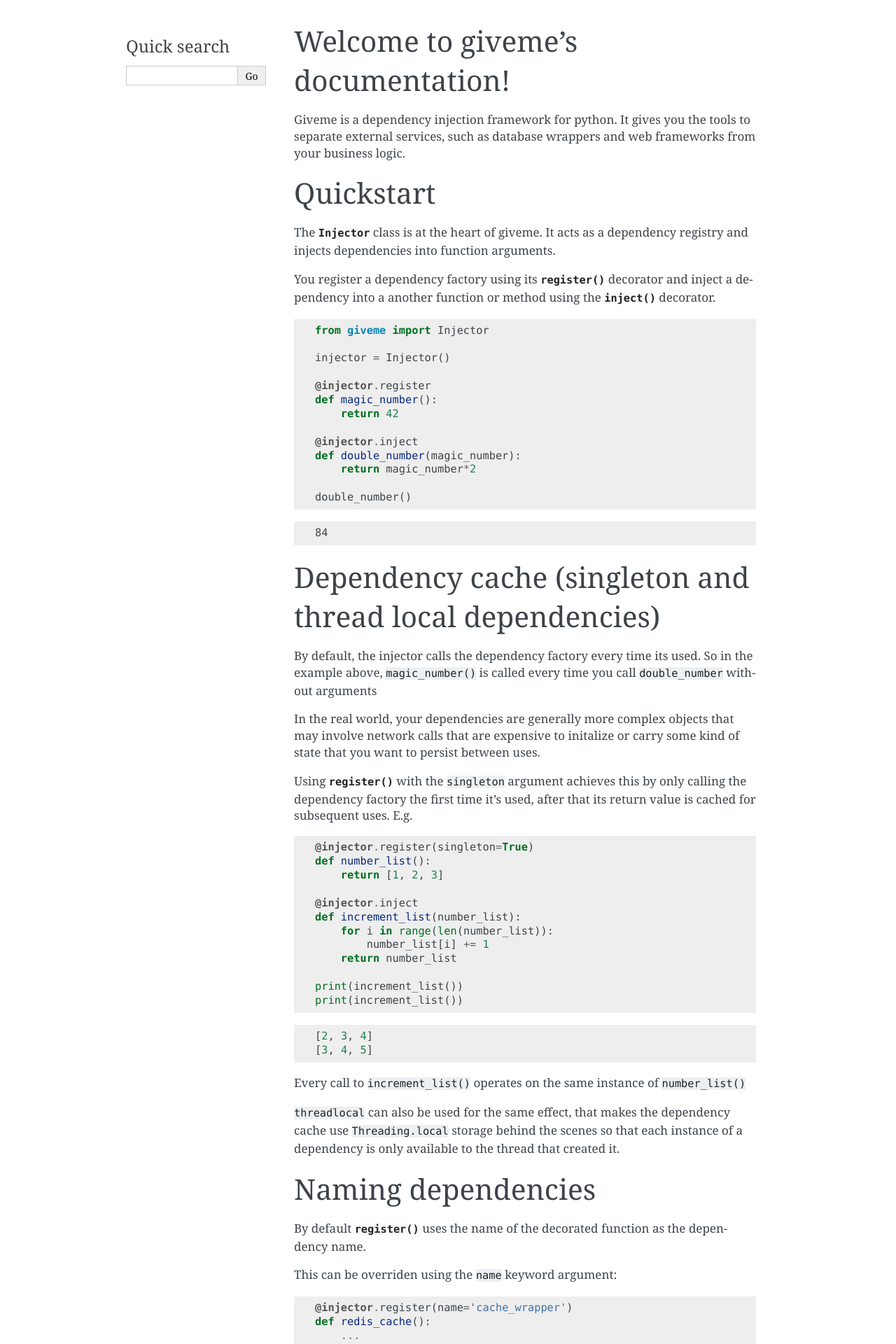
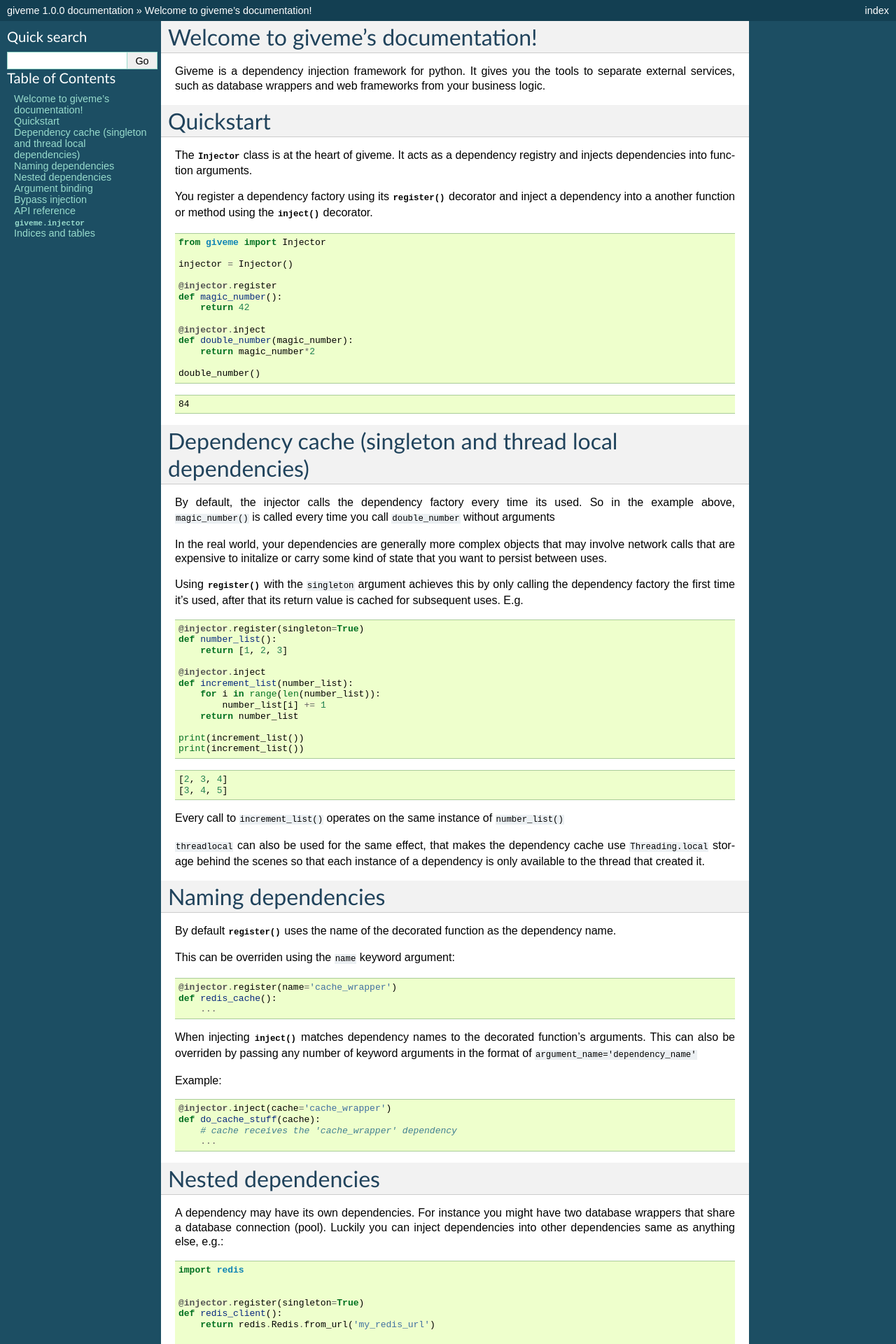
Before and after one commit to steinitzu/giveme, a Sphinx documentation site: the page built from docs/source/index.rst, in a window 1280 px wide. Shown: the top 1920 px of the page at 70% size. Built offline with Sphinx 7.4.7, drawn with Linux system fonts in a browser that asks for light colours; some of the changed text lies outside the part shown.

Commit message:
include toc in sidebar

```diff
--- a/docs/source/conf.py
+++ b/docs/source/conf.py
@@ -87,7 +87,7 @@ todo_include_todos = False
 # The theme to use for HTML and HTML Help pages.  See the documentation for
 # a list of builtin themes.
 #
-html_theme = 'alabaster'
+html_theme = 'default'
 
 # Theme options are theme-specific and customize the look and feel of a theme
 # further.  For a list of options available for each theme, see the
@@ -109,8 +109,10 @@ html_sidebars = {
     '**': [
         'relations.html',  # needs 'show_related': True theme option to display
         'searchbox.html',
+        'localtoc.html'
     ]
 }
+
 
 
 # -- Options for HTMLHelp output ------------------------------------------
```
